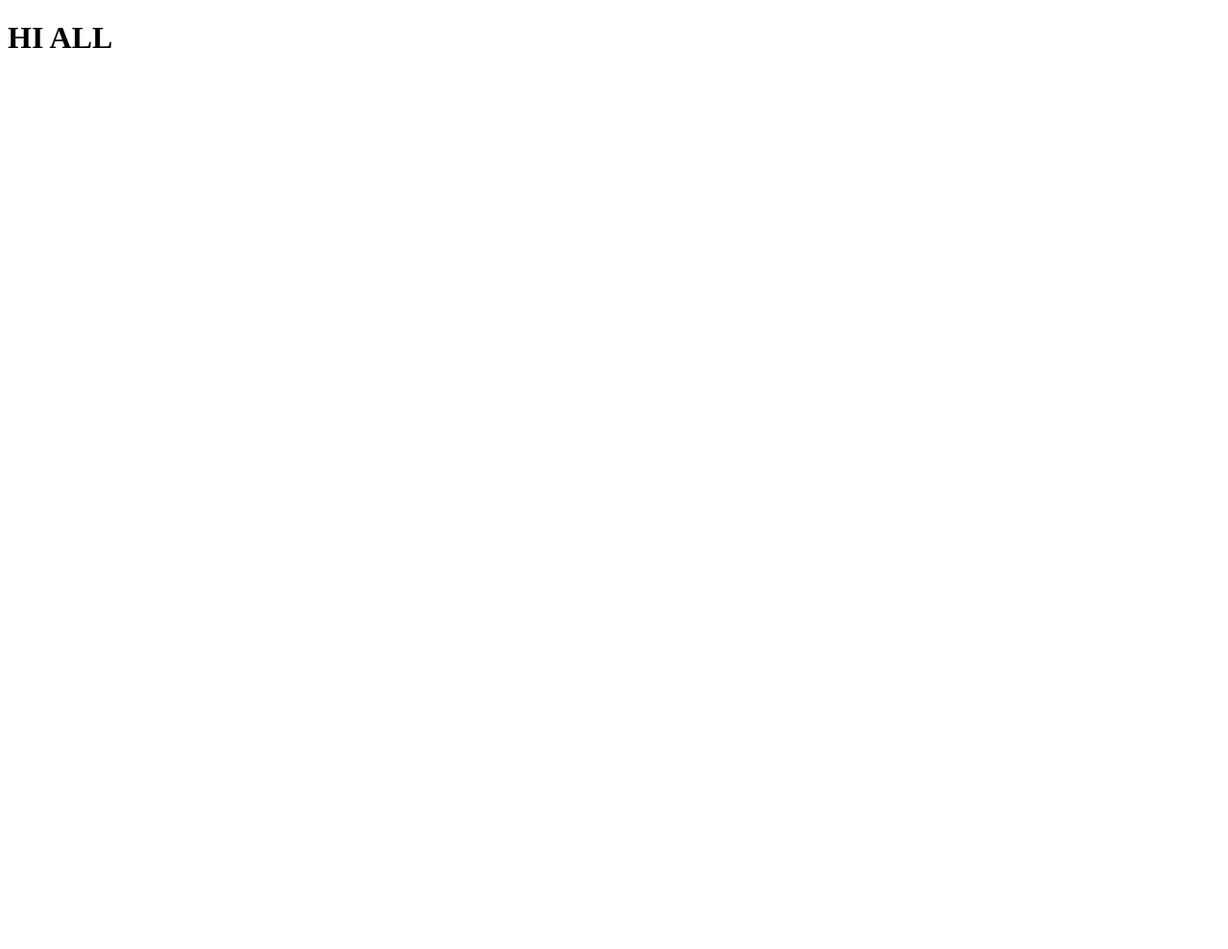
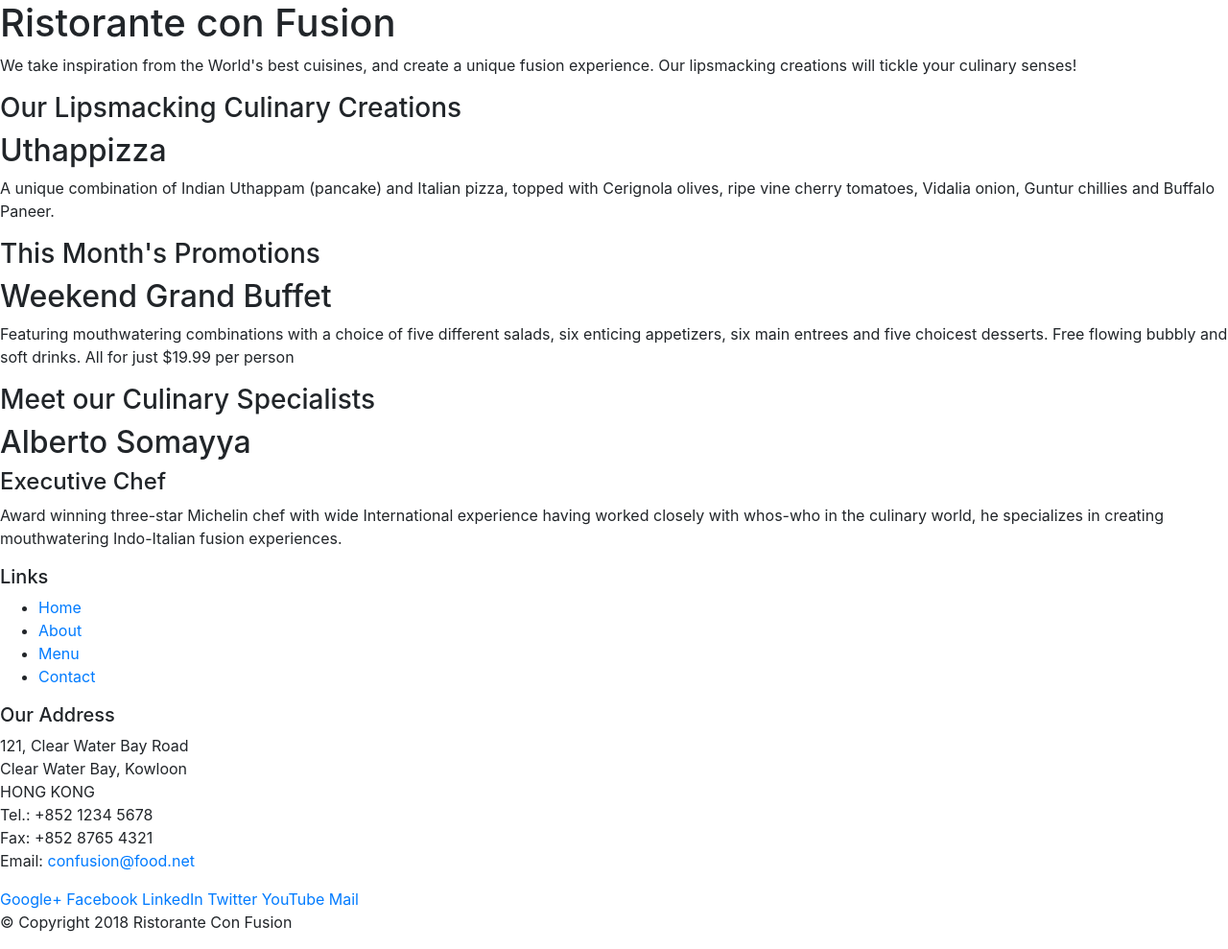
Before and after one commit to najim11rahman/Bootstrap-4-FrameWork-, a website: page index.html in a window 1280 px wide. Shown: the whole page at 96% size. Before the commit the page ends 800 px from the top, so only its background shows below. Drawn offline with nearby package versions, Linux system fonts and the light colour scheme.

Commit message:
Add files via upload

```diff
--- a/index.html
+++ b/index.html
@@ -1,6 +1,111 @@
 <!DOCTYPE html>
-<head></head>
+<html lang="en">
+
+<head>
+    <!-- Required meta tags always come first -->
+    <meta charset="utf-8">
+    <meta name="viewport" content="width=device-width, initial-scale=1, shrink-to-fit=no">
+    <meta http-equiv="x-ua-compatible" content="ie=edge">
+
+    <!-- Bootstrap CSS -->
+    <link rel="stylesheet" href="node_modules/bootstrap/dist/css/bootstrap.min.css">
+    <title>Ristorante Con Fusion</title>
+</head>
 
 <body>
-    <h1>HI ALL</h1>
+
+    <header>
+        <div>
+            <div>
+                <div>
+                    <h1>Ristorante con Fusion</h1>
+                    <p>We take inspiration from the World's best cuisines, and create a unique fusion experience. Our lipsmacking creations will tickle your culinary senses!</p>
+                </div>
+                <div>
+                </div>
+            </div>
+        </div>
+    </header>
+
+    <div>
+        <div>
+            <div>
+                <h3>Our Lipsmacking Culinary Creations</h3>
+            </div>
+            <div>
+                <h2>Uthappizza</h2>
+                <p>A unique combination of Indian Uthappam (pancake) and Italian pizza, topped with Cerignola olives, ripe vine cherry tomatoes, Vidalia onion, Guntur chillies and Buffalo Paneer.</p>
+            </div>
+        </div>
+
+
+        <div>
+            <div>
+                <h3>This Month's Promotions</h3>
+            </div>
+            <div>
+                <h2>Weekend Grand Buffet</h2>
+                <p>Featuring mouthwatering combinations with a choice of five different salads, six enticing appetizers, six main entrees and five choicest desserts. Free flowing bubbly and soft drinks. All for just $19.99 per person </p>
+            </div>
+        </div>
+
+        <div>
+            <div>
+                <h3>Meet our Culinary Specialists</h3>
+            </div>
+            <div>
+                <h2>Alberto Somayya</h2>
+                <h4>Executive Chef</h4>
+                <p>Award winning three-star Michelin chef with wide International experience having worked closely with whos-who in the culinary world, he specializes in creating mouthwatering Indo-Italian fusion experiences. </p>
+            </div>
+        </div>
+    </div>
+
+    <footer>
+        <div>
+            <div>
+                <div>
+                    <h5>Links</h5>
+                    <ul>
+                        <li><a href="#">Home</a></li>
+                        <li><a href="#">About</a></li>
+                        <li><a href="#">Menu</a></li>
+                        <li><a href="#">Contact</a></li>
+                    </ul>
+                </div>
+                <div>
+                    <h5>Our Address</h5>
+                    <address>
+		              121, Clear Water Bay Road<br>
+		              Clear Water Bay, Kowloon<br>
+		              HONG KONG<br>
+		              Tel.: +852 1234 5678<br>
+		              Fax: +852 8765 4321<br>
+		              Email: <a href="mailto:confusion@food.net">confusion@food.net</a>
+		           </address>
+                </div>
+                <div>
+                    <div>
+                        <a href="http://google.com/+">Google+</a>
+                        <a href="http://www.facebook.com/profile.php?id=">Facebook</a>
+                        <a href="http://www.linkedin.com/in/">LinkedIn</a>
+                        <a href="http://twitter.com/">Twitter</a>
+                        <a href="http://youtube.com/">YouTube</a>
+                        <a href="mailto:">Mail</a>
+                    </div>
+                </div>
+           </div>
+           <div>
+                <div>
+                    <p>© Copyright 2018 Ristorante Con Fusion</p>
+                </div>
+           </div>
+        </div>
+    </footer>
+    <!-- jQuery first, then Popper.js, then Bootstrap JS. -->
+    <script src="node_modules/jquery/dist/jquery.slim.min.js"></script>
+    <script src="node_modules/popper.js/dist/umd/popper.min.js"></script>
+    <script src="node_modules/bootstrap/dist/js/bootstrap.min.js"></script>
 </body>
+
+</html>
```
Also changed, not shown: package.json (+11 -14 lines), 1 other file.
